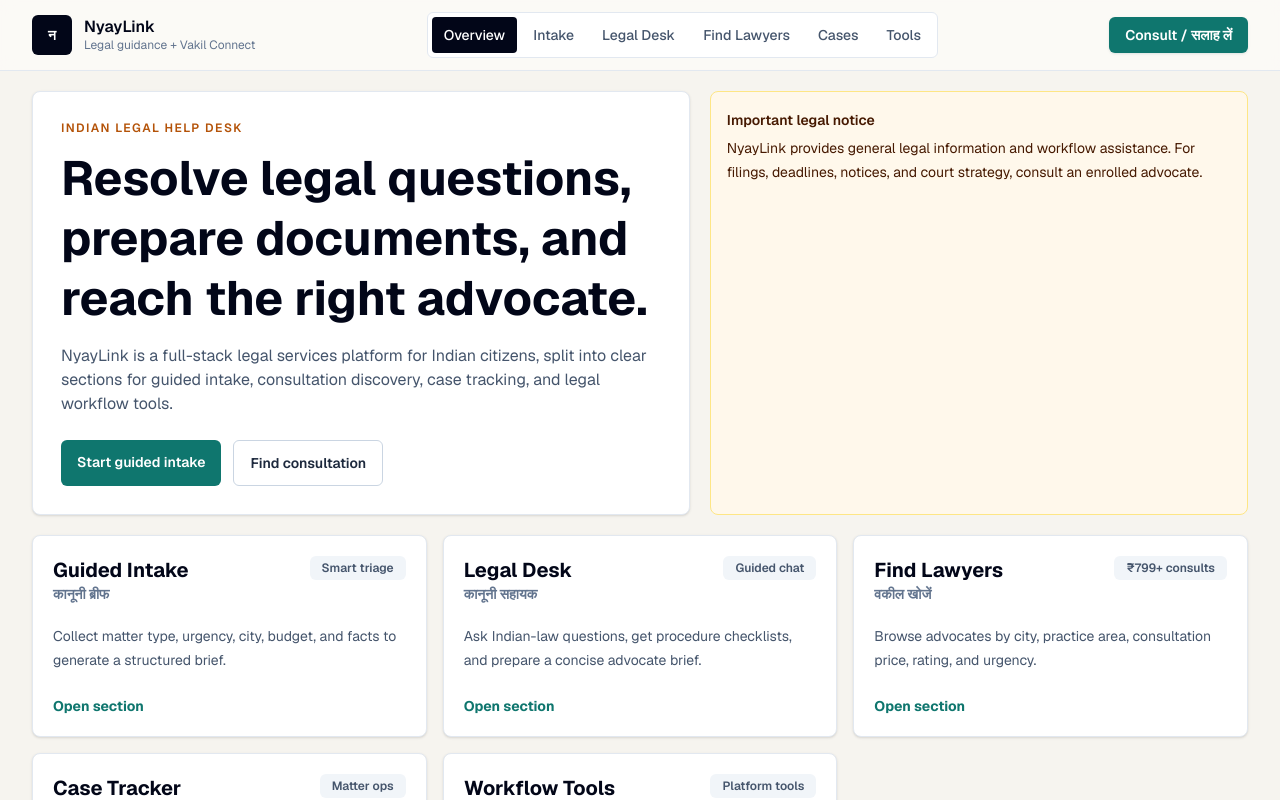
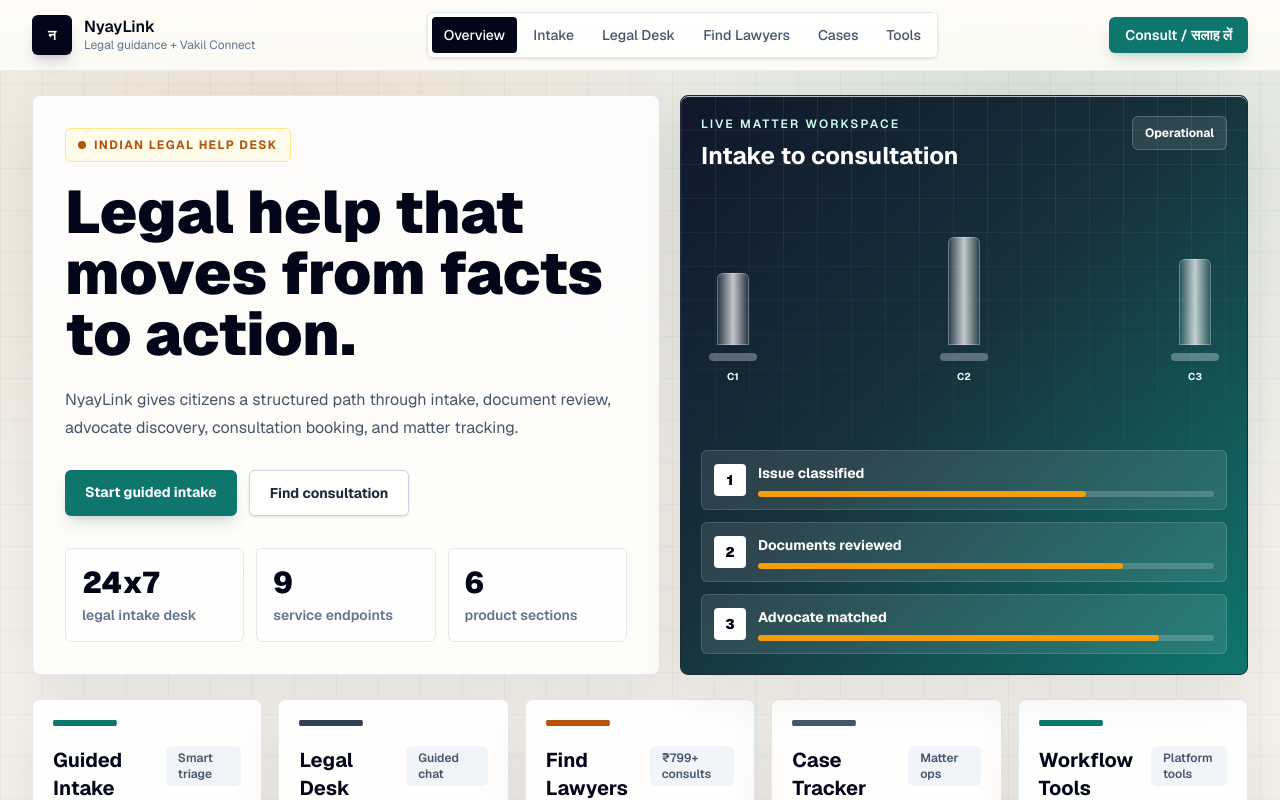
Before and after one commit to farzeenilyaszargar/Caseway, a Next.js app: page / in a window 1280 px wide. Shown: the top 800 px of the page. Built offline with nearby package versions, Linux system fonts and the light colour scheme.

Commit message:
Upgrade visual design system

```diff
--- a/app/cases/page.tsx
+++ b/app/cases/page.tsx
@@ -49,7 +49,7 @@ export default function CasesPage() {
   return (
     <AppShell>
       <section className="mx-auto max-w-7xl px-4 py-5 sm:px-6 lg:px-8">
-        <div className="rounded-lg border border-slate-200 bg-white p-5 shadow-sm">
+        <div className="premium-card paper-surface rounded-lg border border-slate-200 p-5">
           <p className="text-xs font-semibold uppercase tracking-[0.12em] text-[#0f766e]">Case tracker</p>
           <h1 className="mt-1 text-3xl font-bold">Matter dashboard</h1>
           <p className="mt-2 max-w-2xl text-sm leading-6 text-slate-600">
@@ -61,7 +61,7 @@ export default function CasesPage() {
 
       <section className="mx-auto grid max-w-7xl gap-4 px-4 pb-5 sm:px-6 md:grid-cols-3 lg:px-8">
         {[["Total matters", summary.count], ["Open cases", summary.openCases], ["Next deadline", summary.nextDeadline]].map(([label, value]) => (
-          <div key={label} className="rounded-lg border border-slate-200 bg-white p-5 shadow-sm">
+          <div key={label} className="premium-card rounded-lg border border-slate-200 bg-white p-5">
             <p className="text-xs font-bold uppercase tracking-[0.12em] text-slate-500">{label}</p>
             <p className="mt-2 text-2xl font-bold">{value}</p>
           </div>
@@ -70,7 +70,7 @@ export default function CasesPage() {
 
       <section className="mx-auto grid max-w-7xl gap-4 px-4 pb-8 sm:px-6 lg:grid-cols-3 lg:px-8">
         {cases.map((caseFile) => (
-          <article key={caseFile.id} className="rounded-lg border border-slate-200 bg-white p-5 shadow-sm">
+          <article key={caseFile.id} className="premium-card rounded-lg border border-slate-200 bg-white p-5">
             <div className="flex items-start justify-between gap-4">
               <div>
                 <h2 className="text-lg font-bold">{caseFile.title}</h2>
--- a/app/components/AppShell.tsx
+++ b/app/components/AppShell.tsx
@@ -16,11 +16,11 @@ export function AppShell({ children }: Readonly<{ children: React.ReactNode }>)
   const pathname = usePathname();
 
   return (
-    <main className="min-h-screen bg-[#f6f4ef] text-slate-950">
-      <header className="sticky top-0 z-20 border-b border-slate-200 bg-[#fbfaf7]/92 backdrop-blur">
+    <main className="app-canvas min-h-screen text-slate-950">
+      <header className="topbar sticky top-0 z-20 border-b border-slate-200/80 backdrop-blur-xl">
         <div className="mx-auto flex max-w-7xl items-center justify-between gap-4 px-4 py-3 sm:px-6 lg:px-8">
           <Link className="flex items-center gap-3" href="/">
-            <div className="grid h-10 w-10 place-items-center rounded-md bg-slate-950 text-sm font-bold text-white">
+            <div className="grid h-10 w-10 place-items-center rounded-md bg-slate-950 text-sm font-bold text-white shadow-lg shadow-slate-950/15">
               न
             </div>
             <div>
@@ -28,7 +28,7 @@ export function AppShell({ children }: Readonly<{ children: React.ReactNode }>)
               <p className="text-xs text-slate-500">Legal guidance + Vakil Connect</p>
             </div>
           </Link>
-          <nav className="hidden items-center gap-1 rounded-md border border-slate-200 bg-white p-1 text-sm font-medium text-slate-600 md:flex">
+          <nav className="hidden items-center gap-1 rounded-md border border-slate-200 bg-white/88 p-1 text-sm font-medium text-slate-600 shadow-sm md:flex">
             {navItems.map((item) => (
               <Link
                 key={item.href}
@@ -42,7 +42,7 @@ export function AppShell({ children }: Readonly<{ children: React.ReactNode }>)
             ))}
           </nav>
           <Link
-            className="rounded-md bg-[#0f766e] px-4 py-2 text-sm font-semibold text-white shadow-sm shadow-teal-900/10"
+            className="rounded-md bg-[#0f766e] px-4 py-2 text-sm font-semibold text-white shadow-lg shadow-teal-900/15 transition hover:bg-[#0b625c]"
             href="/lawyers"
           >
             Consult / सलाह लें
@@ -69,7 +69,7 @@ export function AppShell({ children }: Readonly<{ children: React.ReactNode }>)
 
 export function LegalDisclaimer() {
   return (
-    <aside className="rounded-lg border border-amber-200 bg-[#fff8eb] p-4 text-sm leading-6 text-amber-950">
+    <aside className="premium-card rounded-lg border border-amber-200 bg-[#fff8eb] p-4 text-sm leading-6 text-amber-950">
       <p className="font-semibold">Important legal notice</p>
       <p className="mt-1">
         NyayLink provides general legal information and workflow assistance. For filings,
--- /dev/null
+++ b/app/components/LegalGraphics.tsx
@@ -0,0 +1,49 @@
+export function LegalWorkflowGraphic() {
+  return (
+    <div className="legal-stage premium-card min-h-[360px] rounded-lg border border-slate-800 p-5 text-white">
+      <div className="relative z-10 flex h-full min-h-[320px] flex-col justify-between">
+        <div className="flex items-start justify-between gap-4">
+          <div>
+            <p className="text-xs font-semibold uppercase tracking-[0.18em] text-teal-100">
+              Live matter workspace
+            </p>
+            <h2 className="mt-2 text-2xl font-bold">Intake to consultation</h2>
+          </div>
+          <div className="rounded-md border border-white/20 bg-white/10 px-3 py-2 text-xs font-bold">
+            Operational
+          </div>
+        </div>
+
+        <div className="mt-8 grid grid-cols-[64px_1fr_64px] items-end gap-4">
+          {[72, 108, 86].map((height, index) => (
+            <div key={height} className="flex flex-col items-center gap-2">
+              <div
+                className="legal-column w-8 rounded-t-md"
+                style={{ height }}
+                aria-hidden="true"
+              />
+              <div className="h-2 w-12 rounded-full bg-white/30" />
+              <p className="text-[10px] font-bold text-teal-50">C{index + 1}</p>
+            </div>
+          ))}
+        </div>
+
+        <div className="mt-8 grid gap-3">
+          {["Issue classified", "Documents reviewed", "Advocate matched"].map((item, index) => (
+            <div key={item} className="flex items-center gap-3 rounded-md border border-white/14 bg-white/10 p-3 backdrop-blur">
+              <span className="grid h-8 w-8 place-items-center rounded bg-white text-sm font-black text-slate-950">
+                {index + 1}
+              </span>
+              <div className="min-w-0 flex-1">
+                <p className="text-sm font-bold">{item}</p>
+                <div className="mt-2 h-1.5 rounded-full bg-white/18">
+                  <div className="h-1.5 rounded-full bg-[#f59e0b]" style={{ width: `${72 + index * 8}%` }} />
+                </div>
+              </div>
+            </div>
+          ))}
+        </div>
+      </div>
+    </div>
+  );
+}
--- a/app/globals.css
+++ b/app/globals.css
@@ -1,8 +1,13 @@
 @import 'tailwindcss';
 
 :root {
-  --background: #f6f4ef;
+  --background: #f4f1ea;
   --foreground: #0f172a;
+  --ink: #0f172a;
+  --teal: #0f766e;
+  --saffron: #b45309;
+  --paper: #fffdf8;
+  --line: #d9d4c8;
 }
 
 @theme inline {
@@ -35,3 +40,75 @@ input {
 button {
   cursor: pointer;
 }
+
+::selection {
+  background: #0f766e;
+  color: white;
+}
+
+.app-canvas {
+  background:
+    linear-gradient(90deg, rgb(15 23 42 / 0.035) 1px, transparent 1px),
+    linear-gradient(180deg, rgb(15 23 42 / 0.035) 1px, transparent 1px),
+    radial-gradient(circle at 22% 14%, rgb(180 83 9 / 0.12), transparent 28rem),
+    radial-gradient(circle at 80% 8%, rgb(15 118 110 / 0.13), transparent 32rem),
+    #f4f1ea;
+  background-size: 42px 42px, 42px 42px, auto, auto, auto;
+}
+
+.topbar {
+  background:
+    linear-gradient(180deg, rgb(255 253 248 / 0.96), rgb(255 253 248 / 0.88)),
+    linear-gradient(90deg, rgb(15 118 110 / 0.08), rgb(180 83 9 / 0.08));
+}
+
+.paper-surface {
+  background:
+    linear-gradient(180deg, rgb(255 255 255 / 0.9), rgb(255 253 248 / 0.96)),
+    repeating-linear-gradient(0deg, transparent, transparent 23px, rgb(15 23 42 / 0.03) 24px);
+}
+
+.premium-card {
+  box-shadow:
+    0 1px 0 rgb(255 255 255 / 0.7) inset,
+    0 18px 55px rgb(15 23 42 / 0.08);
+}
+
+.legal-stage {
+  position: relative;
+  overflow: hidden;
+  background:
+    linear-gradient(135deg, #0f172a 0%, #17313a 46%, #0f766e 100%);
+}
+
+.legal-stage::before {
+  content: "";
+  position: absolute;
+  inset: 0;
+  background:
+    linear-gradient(90deg, rgb(255 255 255 / 0.08) 1px, transparent 1px),
+    linear-gradient(180deg, rgb(255 255 255 / 0.06) 1px, transparent 1px);
+  background-size: 34px 34px;
+  mask-image: linear-gradient(180deg, black, transparent 82%);
+}
+
+.legal-column {
+  background:
+    linear-gradient(90deg, rgb(255 255 255 / 0.1), rgb(255 255 255 / 0.75), rgb(255 255 255 / 0.1));
+  border: 1px solid rgb(255 255 255 / 0.28);
+}
+
+.route-card {
+  background:
+    linear-gradient(180deg, #ffffff, #fffdf8);
+}
+
+.route-card:hover .route-strip {
+  transform: scaleX(1);
+}
+
+.route-strip {
+  transform: scaleX(0.34);
+  transform-origin: left;
+  transition: transform 180ms ease;
+}
--- a/app/intake/page.tsx
+++ b/app/intake/page.tsx
@@ -69,7 +69,7 @@ export default function IntakePage() {
   return (
     <AppShell>
       <section className="mx-auto grid max-w-7xl gap-5 px-4 py-5 sm:px-6 lg:grid-cols-[420px_minmax(0,1fr)] lg:px-8">
-        <form onSubmit={submitIntake} className="rounded-lg border border-slate-200 bg-white p-5 shadow-sm">
+        <form onSubmit={submitIntake} className="premium-card paper-surface rounded-lg border border-slate-200 p-5">
           <p className="text-xs font-semibold uppercase tracking-[0.12em] text-[#0f766e]">Guided intake</p>
           <h1 className="mt-1 text-3xl font-bold">Create a legal brief</h1>
           <p className="mt-2 text-sm leading-6 text-slate-600">
@@ -108,7 +108,7 @@ export default function IntakePage() {
           </div>
         </form>
 
-        <div className="rounded-lg border border-slate-200 bg-white p-5 shadow-sm">
+        <div className="premium-card rounded-lg border border-slate-200 bg-white p-5">
           <p className="text-xs font-semibold uppercase tracking-[0.12em] text-[#b45309]">Triage output</p>
           {result ? (
             <div className="mt-4 space-y-5">
--- a/app/lawyers/page.tsx
+++ b/app/lawyers/page.tsx
@@ -92,7 +92,7 @@ export default function LawyersPage() {
   return (
     <AppShell>
       <section className="mx-auto max-w-7xl px-4 py-5 sm:px-6 lg:px-8">
-        <div className="rounded-lg border border-slate-200 bg-white p-5 shadow-sm sm:p-6">
+        <div className="premium-card paper-surface rounded-lg border border-slate-200 p-5 sm:p-6">
           <p className="text-xs font-semibold uppercase tracking-[0.12em] text-[#0f766e]">
             Vakil Connect
           </p>
@@ -115,7 +115,7 @@ export default function LawyersPage() {
       </section>
 
       <section className="mx-auto grid max-w-7xl gap-5 px-4 pb-8 sm:px-6 lg:grid-cols-[310px_minmax(0,1fr)] lg:px-8">
-        <aside className="h-fit rounded-lg border border-slate-200 bg-white p-5 shadow-sm">
+        <aside className="premium-card h-fit rounded-lg border border-slate-200 bg-white p-5">
           <h2 className="text-lg font-bold">Filters</h2>
           <div className="mt-4 space-y-4">
             <label className="block text-xs font-semibold text-slate-600">
@@ -174,7 +174,7 @@ export default function LawyersPage() {
           ) : (
             <div className="grid gap-4 xl:grid-cols-2">
               {filteredLawyers.map((lawyer) => (
-                <article key={lawyer.id} className="rounded-lg border border-slate-200 bg-white p-5 shadow-sm">
+                <article key={lawyer.id} className="premium-card rounded-lg border border-slate-200 bg-white p-5">
                   <div className="flex items-start justify-between gap-3">
                     <div>
                       <h2 className="text-lg font-bold">{lawyer.name}</h2>
--- a/app/page.tsx
+++ b/app/page.tsx
@@ -1,5 +1,6 @@
 import Link from "next/link";
 import { AppShell, LegalDisclaimer } from "./components/AppShell";
+import { LegalWorkflowGraphic } from "./components/LegalGraphics";
 
 const sections = [
   {
@@ -9,6 +10,7 @@ const sections = [
     description:
       "Collect matter type, urgency, city, budget, and facts to generate a structured brief.",
     stats: "Smart triage",
+    tone: "bg-[#0f766e]",
   },
   {
     title: "Legal Desk",
@@ -17,6 +19,7 @@ const sections = [
     description:
       "Ask Indian-law questions, get procedure checklists, and prepare a concise advocate brief.",
     stats: "Guided chat",
+    tone: "bg-[#334155]",
   },
   {
     title: "Find Lawyers",
@@ -25,6 +28,7 @@ const sections = [
     description:
       "Browse advocates by city, practice area, consultation price, rating, and urgency.",
     stats: "₹799+ consults",
+    tone: "bg-[#b45309]",
   },
   {
     title: "Case Tracker",
@@ -33,6 +37,7 @@ const sections = [
     description:
       "Show active matters, deadlines, document lists, timeline status, and case progress.",
     stats: "Matter ops",
+    tone: "bg-[#475569]",
   },
   {
     title: "Workflow Tools",
@@ -41,6 +46,7 @@ const sections = [
     description:
       "Explore OCR, document scanning, legal notices, income tax filing, and court-step workflows.",
     stats: "Platform tools",
+    tone: "bg-[#0f766e]",
   },
 ];
 
@@ -56,38 +62,51 @@ const platformCapabilities = [
 export default function Home() {
   return (
     <AppShell>
-      <section className="mx-auto grid max-w-7xl gap-5 px-4 py-5 sm:px-6 lg:grid-cols-[1.1fr_0.9fr] lg:px-8">
-        <div className="rounded-lg border border-slate-200 bg-white p-5 shadow-sm sm:p-7">
-          <p className="text-xs font-semibold uppercase tracking-[0.12em] text-[#b45309]">
+      <section className="mx-auto grid max-w-7xl gap-5 px-4 py-6 sm:px-6 lg:grid-cols-[minmax(0,1.05fr)_minmax(380px,0.95fr)] lg:px-8">
+        <div className="premium-card paper-surface rounded-lg border border-slate-200 p-5 sm:p-8">
+          <div className="inline-flex items-center gap-2 rounded-md border border-amber-200 bg-amber-50 px-3 py-2 text-xs font-bold uppercase tracking-[0.12em] text-[#b45309]">
+            <span className="h-2 w-2 rounded-full bg-[#b45309]" />
             Indian legal help desk
+          </div>
+          <h1 className="mt-5 max-w-3xl text-4xl font-black leading-[1.02] tracking-normal text-slate-950 sm:text-6xl">
+            Legal help that moves from facts to action.
+          </h1>
+          <p className="mt-5 max-w-2xl text-base leading-7 text-slate-600">
+            NyayLink gives citizens a structured path through intake, document review, advocate
+            discovery, consultation booking, and matter tracking.
           </p>
-          <h1 className="mt-3 max-w-3xl text-3xl font-bold leading-tight tracking-normal sm:text-5xl">
-            Resolve legal questions, prepare documents, and reach the right advocate.
-          </h1>
-          <p className="mt-4 max-w-2xl text-sm leading-6 text-slate-600 sm:text-base">
-            NyayLink is a full-stack legal services platform for Indian citizens, split into
-            clear sections for guided intake, consultation discovery, case tracking, and legal
-            workflow tools.
-          </p>
-          <div className="mt-6 flex flex-wrap gap-3">
-            <Link className="rounded-md bg-[#0f766e] px-4 py-3 text-sm font-semibold text-white" href="/intake">
+          <div className="mt-7 flex flex-wrap gap-3">
+            <Link className="rounded-md bg-[#0f766e] px-5 py-3 text-sm font-bold text-white shadow-lg shadow-teal-900/15 transition hover:bg-[#0b625c]" href="/intake">
               Start guided intake
             </Link>
-            <Link className="rounded-md border border-slate-300 bg-white px-4 py-3 text-sm font-semibold text-slate-800" href="/lawyers">
+            <Link className="rounded-md border border-slate-300 bg-white px-5 py-3 text-sm font-bold text-slate-800 shadow-sm transition hover:border-slate-500" href="/lawyers">
               Find consultation
             </Link>
           </div>
+          <div className="mt-8 grid gap-3 sm:grid-cols-3">
+            {[
+              ["24x7", "legal intake desk"],
+              ["9", "service endpoints"],
+              ["6", "product sections"],
+            ].map(([value, label]) => (
+              <div key={label} className="rounded-md border border-slate-200 bg-white/82 p-4">
+                <p className="text-3xl font-black text-slate-950">{value}</p>
+                <p className="mt-1 text-sm font-semibold text-slate-500">{label}</p>
+              </div>
+            ))}
+          </div>
         </div>
-        <LegalDisclaimer />
+        <LegalWorkflowGraphic />
       </section>
 
-      <section className="mx-auto grid max-w-7xl gap-4 px-4 pb-8 sm:px-6 lg:grid-cols-3 lg:px-8">
+      <section className="mx-auto grid max-w-7xl gap-4 px-4 pb-8 sm:px-6 lg:grid-cols-5 lg:px-8">
         {sections.map((section) => (
           <Link
             key={section.href}
             href={section.href}
-            className="rounded-lg border border-slate-200 bg-white p-5 shadow-sm transition hover:-translate-y-0.5 hover:border-teal-500 hover:shadow-md"
+            className="route-card premium-card group rounded-lg border border-slate-200 p-5 transition hover:-translate-y-1 hover:border-teal-500"
           >
+            <div className={`route-strip mb-5 h-1.5 rounded-full ${section.tone}`} />
             <div className="flex items-start justify-between gap-4">
               <div>
                 <h2 className="text-xl font-bold">{section.title}</h2>
@@ -98,30 +117,13 @@ export default function Home() {
               </span>
             </div>
             <p className="mt-5 text-sm leading-6 text-slate-600">{section.description}</p>
-            <p className="mt-6 text-sm font-bold text-[#0f766e]">Open section</p>
+            <p className="mt-6 text-sm font-black text-[#0f766e]">Open section</p>
           </Link>
         ))}
       </section>
 
-      <section className="mx-auto max-w-7xl px-4 pb-10 sm:px-6 lg:px-8">
-        <div className="grid gap-3 rounded-lg border border-slate-200 bg-[#0f172a] p-5 text-white sm:grid-cols-3">
-          <div>
-            <p className="text-3xl font-bold">24x7</p>
-            <p className="text-sm text-slate-300">legal intake desk</p>
-          </div>
-          <div>
-            <p className="text-3xl font-bold">9</p>
-            <p className="text-sm text-slate-300">service endpoints</p>
-          </div>
-          <div>
-            <p className="text-3xl font-bold">6</p>
-            <p className="text-sm text-slate-300">product sections</p>
-          </div>
-        </div>
-      </section>
-
-      <section className="mx-auto max-w-7xl px-4 pb-10 sm:px-6 lg:px-8">
-        <div className="rounded-lg border border-slate-200 bg-white p-5 shadow-sm">
+      <section className="mx-auto grid max-w-7xl gap-5 px-4 pb-10 sm:px-6 lg:grid-cols-[minmax(0,1fr)_360px] lg:px-8">
+        <div className="premium-card rounded-lg border border-slate-200 bg-white p-5">
           <div className="flex flex-wrap items-start justify-between gap-4">
             <div>
               <p className="text-xs font-semibold uppercase tracking-[0.12em] text-[#0f766e]">
@@ -146,6 +148,7 @@ export default function Home() {
             ))}
           </div>
         </div>
+        <LegalDisclaimer />
       </section>
     </AppShell>
   );
--- a/app/tools/page.tsx
+++ b/app/tools/page.tsx
@@ -76,7 +76,7 @@ export default function ToolsPage() {
   return (
     <AppShell>
       <section className="mx-auto grid max-w-7xl gap-5 px-4 py-5 sm:px-6 lg:grid-cols-[minmax(0,1fr)_360px] lg:px-8">
-        <div className="rounded-lg border border-slate-200 bg-white p-5 shadow-sm sm:p-6">
+        <div className="premium-card paper-surface rounded-lg border border-slate-200 p-5 sm:p-6">
           <p className="text-xs font-semibold uppercase tracking-[0.12em] text-[#b45309]">
             Workflow tools
           </p>
@@ -93,7 +93,7 @@ export default function ToolsPage() {
       </section>
 
       <section className="mx-auto grid max-w-7xl gap-5 px-4 pb-8 sm:px-6 lg:grid-cols-[340px_minmax(0,1fr)] lg:px-8">
-        <aside className="rounded-lg border border-slate-200 bg-white p-5 shadow-sm">
+        <aside className="premium-card rounded-lg border border-slate-200 bg-white p-5">
           <h2 className="text-lg font-bold">Modules</h2>
           <div className="mt-4 grid gap-3">
             {services.map((service) => (
@@ -114,7 +114,7 @@ export default function ToolsPage() {
           </div>
         </aside>
 
-        <div className="rounded-lg border border-slate-200 bg-white p-5 shadow-sm sm:p-6">
+        <div className="premium-card rounded-lg border border-slate-200 bg-white p-5 sm:p-6">
           <div className="flex flex-wrap items-start justify-between gap-4">
             <div>
               <p className="text-xs font-semibold uppercase tracking-[0.12em] text-[#0f766e]">
```
Also changed, not shown: app/assistant/page.tsx (+4 -4 lines).
